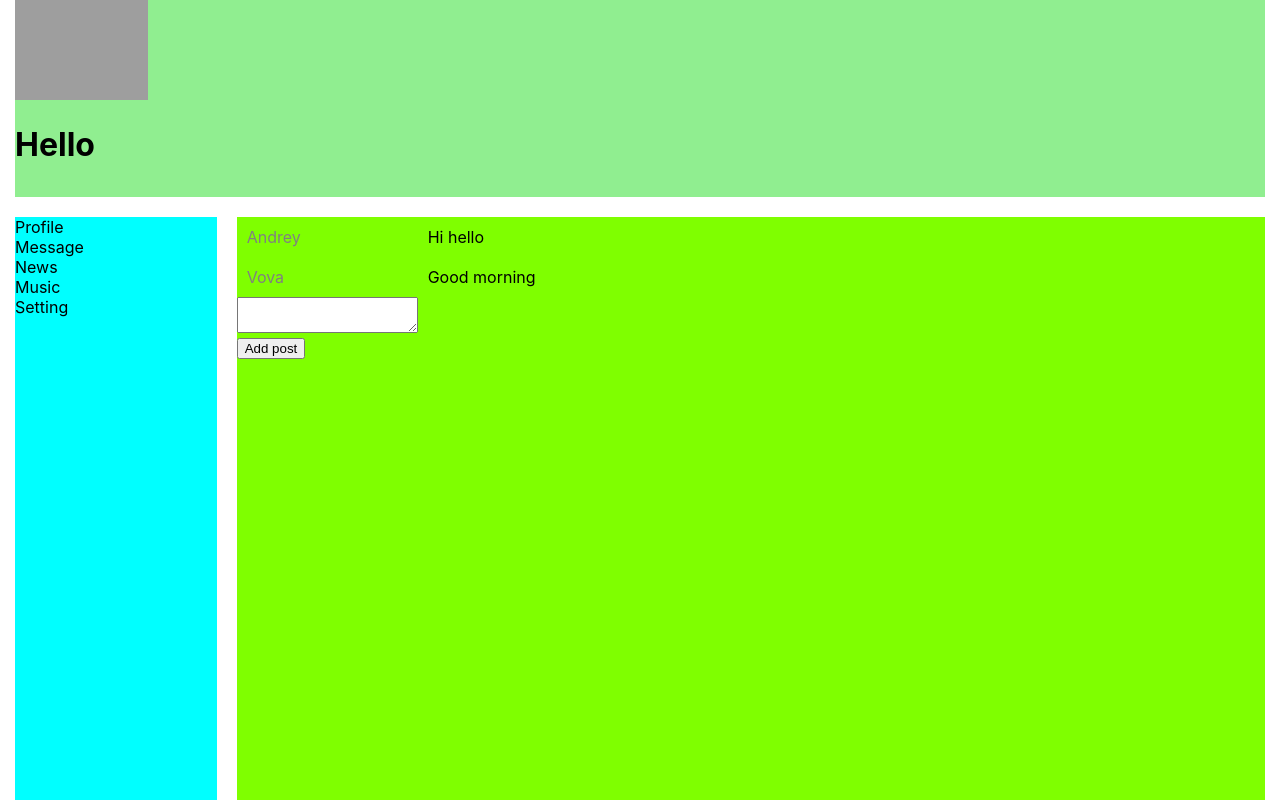
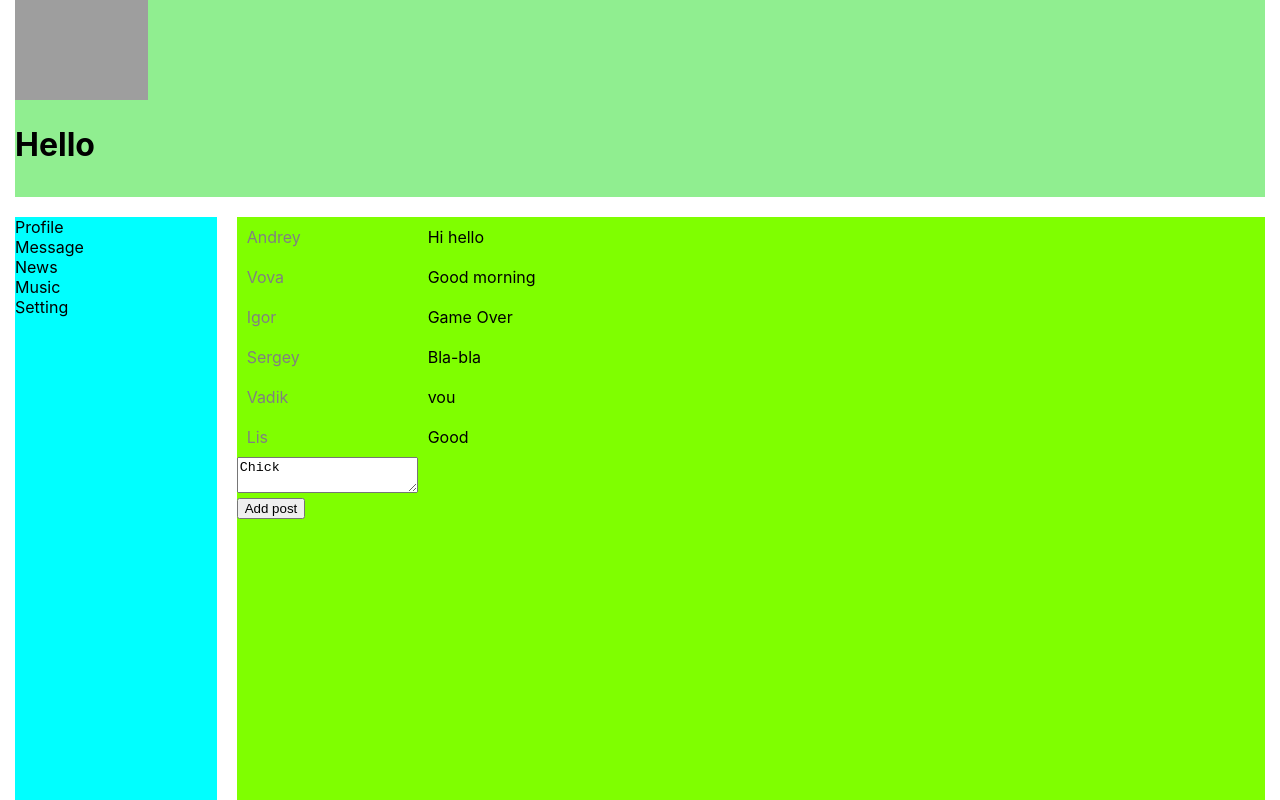
Before and after one commit to lismgmk/Social-Network, a React (Create React App) app: page /message in a window 1280 px wide. Shown: the top 800 px of the page. Built offline with nearby package versions, Linux system fonts and the light colour scheme; grey boxes are pictures that could not be loaded.

Commit message:
lesson 34 good

```diff
--- a/src/App.tsx
+++ b/src/App.tsx
@@ -12,7 +12,7 @@ import state from "./DataStates/State";
 
 
 function App (props) {
-debugger
+
   return (
       <BrowserRouter>
           <div className={s.appWrapper}>
@@ -22,15 +22,17 @@ debugger
               <div className={s.main}>
 
                   <Route  path='/profile' render = {
-                      () =>  <Profile data = {state.dataPosts}
-                      addPost= {props.addPost}/>
+                      () =>  <Profile
+                          profilePage = {state.profilePage}
+                          addPost = {props.addPost}
+                          updateNewPostText = {props.updateNewPostText}
+                      />
                   }/>
                   <Route   path='/message'  render = {
                       () => <Dialogs
-                          dialogData = {state.dialogData}
+                          dialogsPage = {state.dialogsPage}
                           addDialog = {props.addDialog}
-                          messageData = {state.messageData}
-                          textAreaChange = {props.textAreaChange}
+                          updateNewDialogText = {props.updateNewDialogText}
                       />
                   } />
                   <Route path='/news' component={News} />
--- a/src/DataStates/State.tsx
+++ b/src/DataStates/State.tsx
@@ -1,62 +1,101 @@
 import React from 'react';
 import rerenderEntireTree from "../render";
 
-type dataPostType =
+type postsType =
     {message: string
-    id: number};
+    id: number
+    likeCount: number};
 
-type dialogDataType = {
+type dialogsType = {
     name: string
     id: number
-    dialog: string
 };
 
-type messageDataType = {
+type messageType = {
     message: string
     id: number
 };
+type profilePageType = {
+    posts: Array<postsType>
+    newPostText: string
+}
+
+type dialogsMessageType = {
+    dialogs: Array<dialogsType>
+    message: Array<messageType>
+    newDialogText: string
+}
 
 type RootStateType = {
-    dataPosts: Array<dataPostType>
-    dialogData: Array<dialogDataType>
-    messageData: Array<messageDataType>
+    profilePage: profilePageType
+    dialogsPage: dialogsMessageType
 }
 
 let state : RootStateType = {
-    dataPosts:  [
-        {message: 'Hello', id: 1},
-        {message: 'Hi', id: 2}
-    ],
-    dialogData: [
-        {name: 'Andrey', id: 1, dialog: 'hi'},
-        {name: 'Vova', id: 2, dialog: ''}
+    profilePage: {
+        posts:  [
+            {message: 'Hello', id: 1, likeCount: 12},
+            {message: 'Hi', id: 2, likeCount: 1},
+            {message: 'Very', id: 3, likeCount: 5},
+            {message: 'Good', id: 4, likeCount: 6},
+            {message: 'Bye', id: 5, likeCount: 10},
+        ],
+        newPostText: 'This is life'
+    },
+
+    dialogsPage: {
+        dialogs: [
+            {name: 'Andrey', id: 1},
+            {name: 'Vova', id: 2},
+            {name: 'Igor', id: 3},
+            {name: 'Sergey', id: 4},
+            {name: 'Vadik', id: 5},
+            {name: 'Lis', id: 6},
         ],
 
-    messageData: [
-        {message: 'Hi hello', id: 1},
-        {message: 'Good morning', id: 2}
-    ]
+        message: [
+            {message: 'Hi hello', id: 1},
+            {message: 'Good morning', id: 2},
+            {message: 'Game Over', id: 3},
+            {message: 'Bla-bla', id: 4},
+            {message: 'vou', id: 5},
+            {message: 'Good', id: 6}
+        ],
+        newDialogText: 'Chick'
+    }
 };
+
+
 
 type addPostType = (text: string) => void
 
- export let addPost : addPostType = (text) => {
-     let newPosts = {message: text, id: 3};
-     state.dataPosts.push(newPosts);
-     // eslint-disable-next-line @typescript-eslint/no-unused-expressions
+ export let addPost : addPostType = () => {
+     let newPosts = {message: state.profilePage.newPostText, id: 3, likeCount: 10};
+     state.profilePage.posts.push(newPosts);
+     state.profilePage.newPostText = '';
      rerenderEntireTree(state)
  };
 
 type textAreaChangeType = (text: string) => void
 
- export let textAreaChange : textAreaChangeType= (textarea) => {
-    state.dialogData[0].dialog = textarea;
-    console.log(state.dialogData)
+ export let updateNewPostText : textAreaChangeType= (newText) => {
+    state.profilePage.newPostText = newText;
+     rerenderEntireTree(state)
  };
 
-export let addDialog = (text) => {
-    let newDialog = {message: text, id: 3};
-    state.messageData.push(newDialog);
+export let addDialog = () => {
+    let newDialog = { name: 'Sergey E', id: 7 };
+    let newMessage = {message: state.dialogsPage.newDialogText, id: 7};
+    state.dialogsPage.dialogs.push(newDialog);
+    state.dialogsPage.message.push(newMessage);
+    state.dialogsPage.newDialogText = '';
+    rerenderEntireTree(state)
+}
+
+type updateNewDialogTextType = (text: string) => void
+
+export let updateNewDialogText : updateNewDialogTextType = (newDialogText) => {
+    state.dialogsPage.newDialogText = newDialogText;
     rerenderEntireTree(state)
 }
 
--- a/src/components/Dialogs/Dialogs.tsx
+++ b/src/components/Dialogs/Dialogs.tsx
@@ -7,49 +7,50 @@ import state from "../../DataStates/State";
 
 export function Dialogs(props) {
 
-debugger
-    let getDataDialog = props.dialogData.map((item)=>{
-         return <Dialog name={item.name}  id={item.id}/>
+
+    let getDialog = state.dialogsPage.dialogs.map((item)=>{
+        return <Dialog name={item.name} />
     });
 
-    let getMessageDialog = props.messageData.map((item)=>{
+
+    let getMessage = state.dialogsPage.message.map((item)=>{
         return  <Message message={item.message} />
     });
+
+
 
     let linkTextarea : any = React.createRef();
 
 
 
-    let updateTextarea = () => {
-        let text = linkTextarea.current.value;
-        props.textAreaChange(text);
-        // linkTextarea.current.value = ''
-
+    let addDialog = () => {
+        props.addDialog()
     }
 
-    let ChangeaDialog = () => {
-
-       props.addDialog(linkTextarea.current.value)
+    let onDialogChange = () => {
+        let text = linkTextarea.current.value;
+        props.updateNewDialogText(text);
     }
 
     return (
 
             <div className={s.dialogs}>
 
+                <div className={s.dialogsItem}>
+                    { getDialog }
+                </div>
+                <div className={s.messages}>
+                    { getMessage }
+                </div>
 
 
-                <div className={s.dialogsItem}>
-                    { getDataDialog }
+                <div className={s.dialogsWrapper}>
 
-                </div>
+                    <textarea  ref={linkTextarea} onChange={ onDialogChange }
+                        value = {state.dialogsPage.newDialogText}
+                    />
 
-                <div className={s.messages}>
-                    { getMessageDialog }
-
-                </div>
-                <div className={s.dialogsWrapper}>
-                    <textarea  ref={linkTextarea} onChange={updateTextarea}/>
-                    <button onClick={ChangeaDialog}>Add post</button>
+                    <button onClick={ addDialog }>Add post</button>
                 </div>
 
             </div>
--- a/src/components/Dialogs/Message/Message.tsx
+++ b/src/components/Dialogs/Message/Message.tsx
@@ -9,8 +9,6 @@ export const Message = function (props) {
     return (
         <div className={s.message}>
             {props.message}
-
-
         </div>
     )
 }
--- a/src/components/Profile/MyPosts/MyPosts.tsx
+++ b/src/components/Profile/MyPosts/MyPosts.tsx
@@ -8,33 +8,37 @@ export function MyPosts(props) {
 
 
     let postsElements =
-        props.datr.map( p => <Post message={p.message} />);
+        state.profilePage.posts.map( p => <Post
+            message = {p.message}
+            likeCount = {p.likeCount}
+        />);
+
+
 
     let newPostElement : any = React.createRef();
 
+    let addPost = () => {
+        props.addPost();
+    };
+
+    let onPostChange = () => {
+        let text = newPostElement.current.value;
+        props.updateNewPostText(text);
+    }
 
 
-    let getValue = (text)=>{
-
-        text = newPostElement.current.value;
-        props.addPost(text);
-        newPostElement.current.value = '';
-        console.log(state.dataPosts);
-
-        };
-
-    debugger
 
     return (
         <div className={s.postsBlock}>
             <h3>My posts</h3>
             <div>
                 <div>
-                    <textarea   ref={newPostElement}/>
+                    <textarea onChange={ onPostChange }
+                        ref = {newPostElement}
+                        value = {state.profilePage.newPostText}/>
                 </div>
                 <div>
-                    <button onClick={getValue}>Add post</button>
-
+                    <button onClick = { addPost }>Add post</button>
 
                 </div>
             </div>
@@ -43,39 +47,4 @@ export function MyPosts(props) {
             </div>
         </div>
     )
-
-    // let textArrVal=React.createRef();
-    //
-    // let getValue = (text)=>{
-    //
-    //     let texts = textArrVal.current.value;
-    // };
-    //
-    //
-    //
-    // let getData =  props.datr.map((i)=>{
-    //    return <Post message = {i.message} />
-    // })
-    // debugger
-    // return (
-    //
-    //     <div>
-    //
-    //         <div>
-    //             My posts
-    //         </div>
-    //
-    //         <textarea  ref={ textArrVal }></textarea>
-    //         <button onClick={getValue}>Click</button>
-    //
-    //
-    //
-    //
-    //         {getData}
-    //
-    //
-    //
-    //
-    //     </div>
-    // )
 }
--- a/src/components/Profile/MyPosts/Post/Post.tsx
+++ b/src/components/Profile/MyPosts/Post/Post.tsx
@@ -8,6 +8,7 @@ export function Post(props) {
     return (
         <div className={s.item}>
             {props.message}
+            {props.likeCount}
         </div>
     )
 }
--- a/src/components/Profile/Profile.tsx
+++ b/src/components/Profile/Profile.tsx
@@ -9,7 +9,10 @@ export function Profile(props) {
         <div className={s.profile}>
 
             <ProfileInfo />
-            <MyPosts datr={props.data} addPost= {props.addPost}/>
+            <MyPosts
+                profilePage = {props.profilePage}
+                addPost = {props.addPost}
+                updateNewPostText = {props.updateNewPostText}/>
         </div>
     )
 }
--- a/src/render.tsx
+++ b/src/render.tsx
@@ -1,17 +1,18 @@
 import React from 'react';
 import ReactDOM from 'react-dom';
 import App from './App';
-import {addPost, textAreaChange, addDialog} from './DataStates/State'
+import state, {addDialog, addPost, updateNewDialogText, updateNewPostText} from "./DataStates/State";
 
-let rerenderEntireTree = (state)=>{
+let rerenderEntireTree = (state) => {
     ReactDOM.render(
         <React.StrictMode>
 
             <App
                 state = {state}
                 addPost = {addPost}
-                textAreaChange = {textAreaChange}
+                updateNewPostText = {updateNewPostText}
                 addDialog = {addDialog}
+                updateNewDialogText = {updateNewDialogText}
             />
 
         </React.StrictMode>,
```
